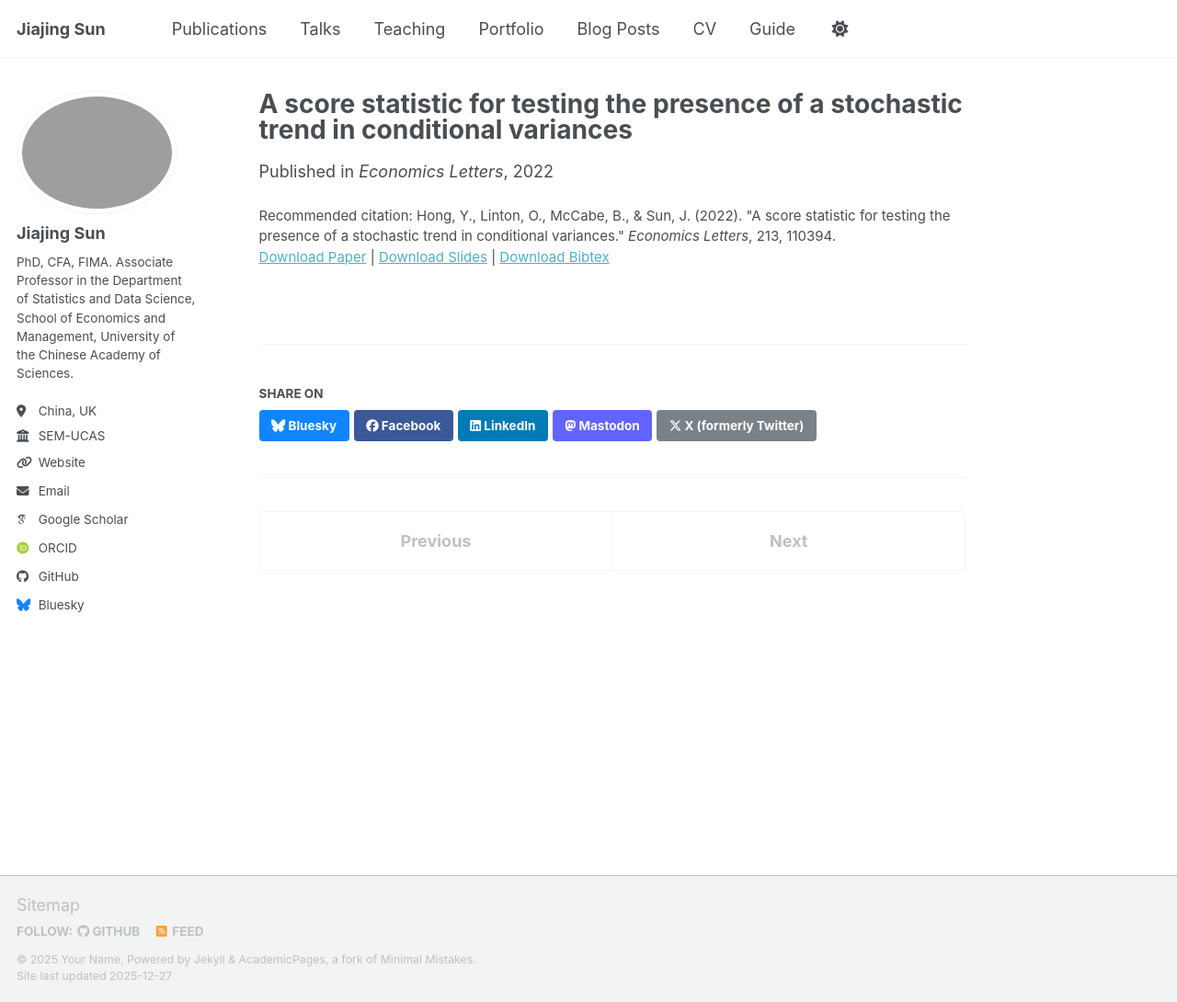
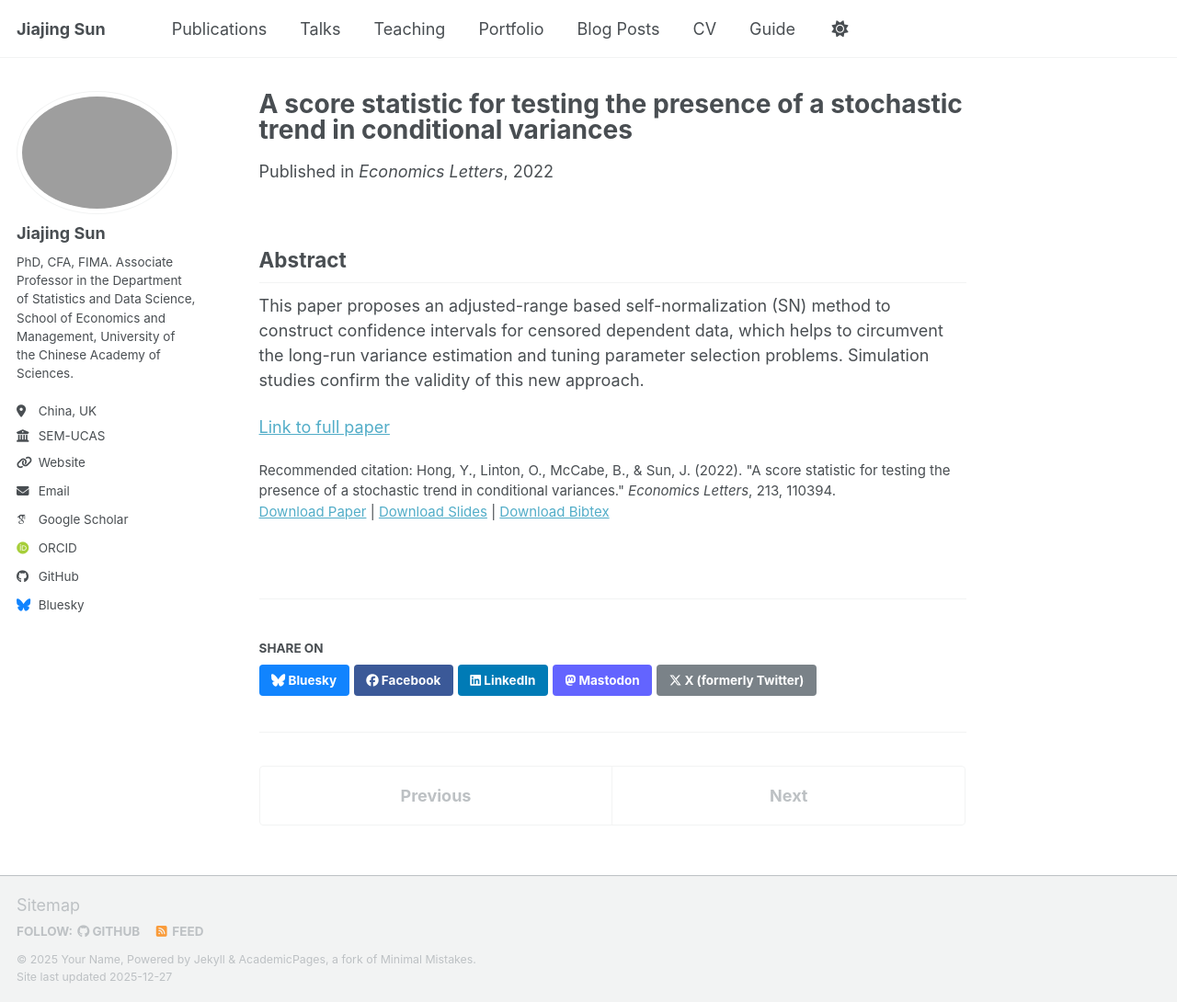
Before and after one commit to Jiajing-Sun/jiajing-sun.github.io, a Jekyll site: the page built from _publications/paper-6.md, in a window 1280 px wide and 1090 px high. Shown: the whole window at 92% size. Built offline with Jekyll 4.4.1, drawn with Linux system fonts in a browser that asks for light colours; some web fonts are replaced; a script bundle is joined from its source files by our own code; library files that are not in the unit come from our copies.

Commit message:
Update paper-6.md

```diff
--- a/_publications/paper-6.md
+++ b/_publications/paper-6.md
@@ -11,3 +11,8 @@ paperurl: ''
 bibtexurl: ''
 citation: 'Hong, Y., Linton, O., McCabe, B., & Sun, J. (2022). "A score statistic for testing the presence of a stochastic trend in conditional variances." <i>Economics Letters</i>, 213, 110394.'
 ---
+## Abstract
+
+This paper proposes an adjusted-range based self-normalization (SN) method to construct confidence intervals for censored dependent data, which helps to circumvent the long-run variance estimation and tuning parameter selection problems. Simulation studies confirm the validity of this new approach.
+
+[Link to full paper](https://doi.org/10.1016/j.econlet.2022.110873)
```
